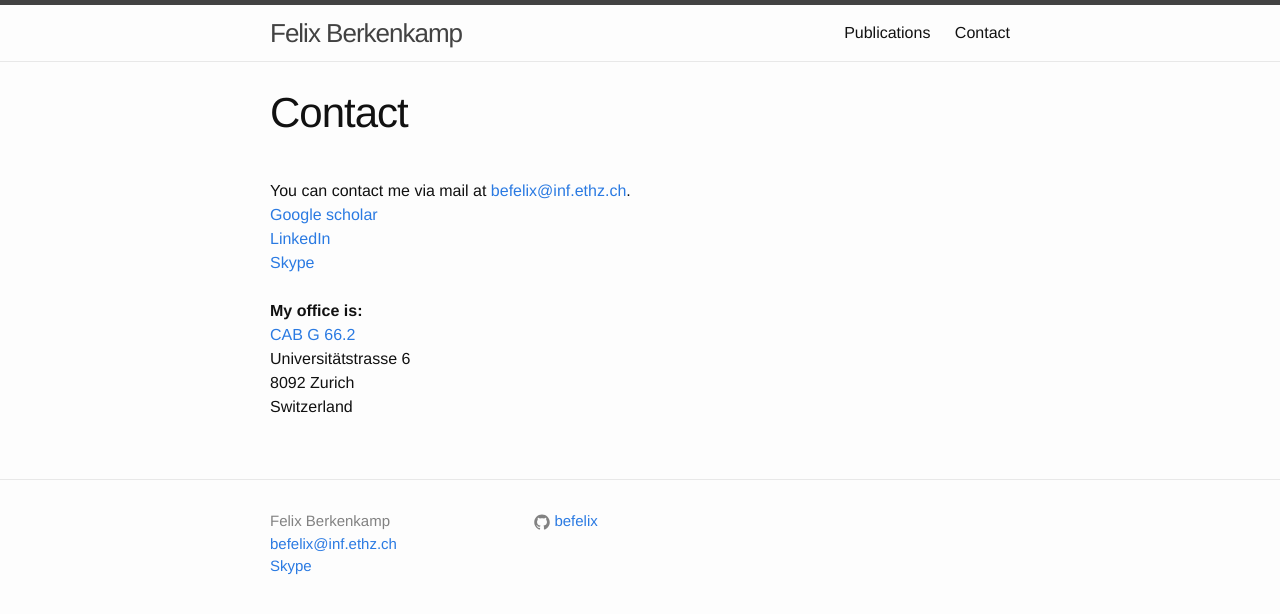
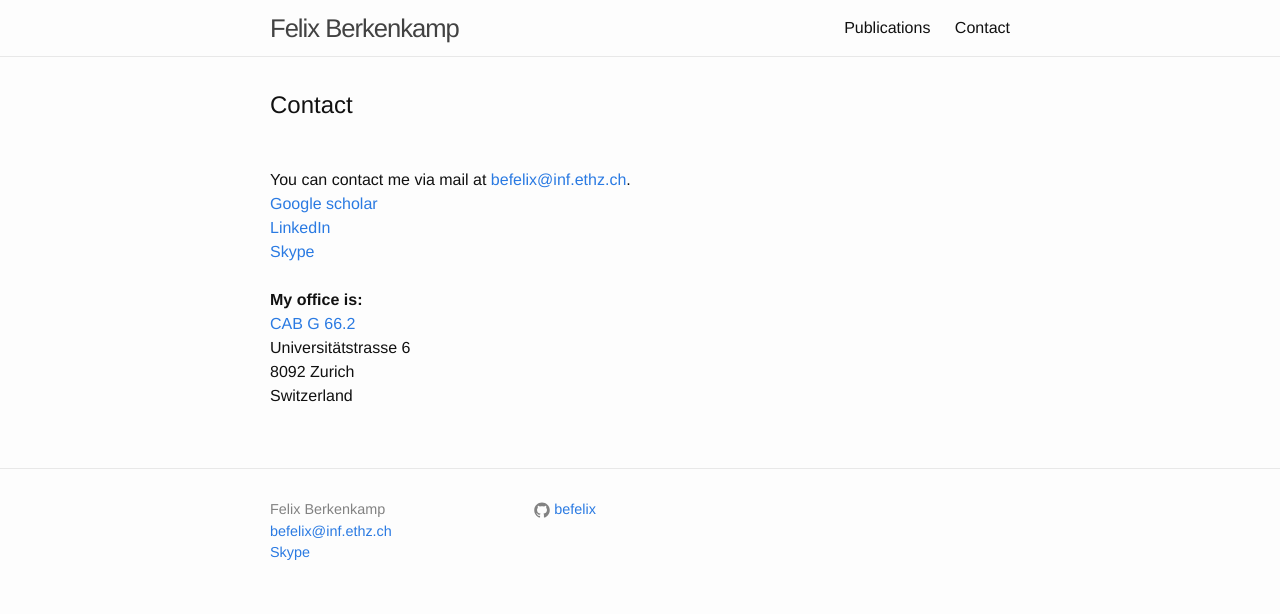
Before and after one commit to befelix/befelix.github.io, a Jekyll site: the page built from _pages/4-contact.html, in a window 1280 px wide. Shown: the top 614 px of the page. Built offline with Jekyll 4.4.1, drawn with Linux system fonts in a browser that asks for light colours; nearby versions of some CDN libraries.

Commit message:
clean up scss

```diff
--- a/_sass/_layout.scss
+++ b/_sass/_layout.scss
@@ -2,16 +2,14 @@
  * Site header
  */
 .site-header {
-    border-top: 5px solid $grey-color-dark;
     border-bottom: 1px solid $grey-color-light;
     min-height: 56px;
-
     // Positioning context for the mobile navigation icon
     position: relative;
 }
 
 .site-title {
-    font-size: 26px;
+    font-size: 160%;
     font-weight: 300;
     line-height: 56px;
     letter-spacing: -1px;
@@ -102,11 +100,6 @@
     padding: $spacing-unit 0;
 }
 
-.footer-heading {
-    font-size: 18px;
-    margin-bottom: $spacing-unit / 2;
-}
-
 .contact-list,
 .social-media-list {
     list-style: none;
@@ -114,7 +107,7 @@
 }
 
 .footer-col-wrapper {
-    font-size: 15px;
+    font-size: 90%;
     color: $grey-color;
     margin-left: -$spacing-unit / 2;
     @extend %clearfix;
@@ -170,73 +163,3 @@
 .page-content {
     padding: $spacing-unit 0;
 }
-
-.page-heading {
-    font-size: 20px;
-}
-
-.post-list {
-    margin-left: 0;
-    list-style: none;
-
-    > li {
-        margin-bottom: $spacing-unit;
-    }
-}
-
-.post-meta {
-    font-size: $small-font-size;
-    color: $grey-color;
-}
-
-.post-link {
-    display: block;
-    font-size: 24px;
-}
-
-
-
-/**
- * Posts
- */
-.post-header {
-    margin-bottom: $spacing-unit;
-}
-
-.post-title {
-    font-size: 42px;
-    letter-spacing: -1px;
-    line-height: 1;
-
-    @include media-query($on-laptop) {
-        font-size: 36px;
-    }
-}
-
-.post-content {
-    margin-bottom: $spacing-unit;
-
-    h2 {
-        font-size: 32px;
-
-        @include media-query($on-laptop) {
-            font-size: 28px;
-        }
-    }
-
-    h3 {
-        font-size: 26px;
-
-        @include media-query($on-laptop) {
-            font-size: 22px;
-        }
-    }
-
-    h4 {
-        font-size: 20px;
-
-        @include media-query($on-laptop) {
-            font-size: 18px;
-        }
-    }
-}
```
